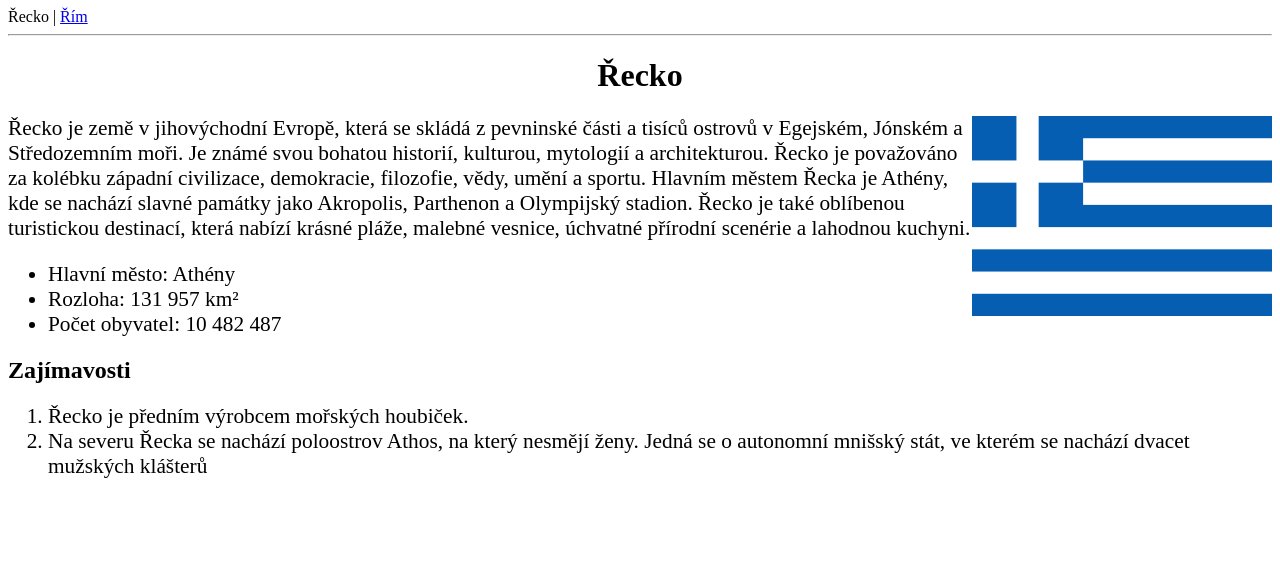
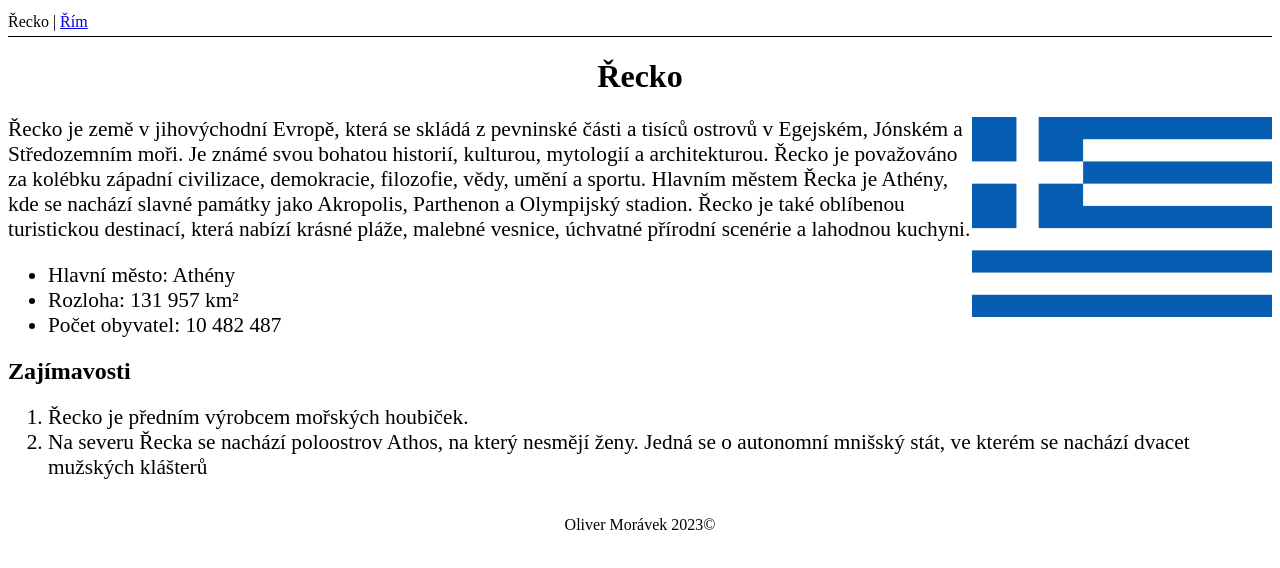
Before and after one commit to mooliver/seznamy, a plain HTML site: page index.html in a window 1280 px wide. Drawn offline with Linux system fonts and the light colour scheme.

Commit message:
added new styling

```diff
--- a/index.html
+++ b/index.html
@@ -9,21 +9,35 @@
     <title>Řecko</title>
 </head>
 <body>
+    <nav>
         Řecko |
         <a href="rim.html">Řím</a>
-    <hr>
+    </nav>
+    <header>
         <h1>Řecko</h1>
+    </header>
+    <article>
         <p><img src="img/recko-vlajka.png"> Řecko je země v jihovýchodní Evropě, která se skládá z pevninské části a tisíců ostrovů v Egejském, Jónském a Středozemním moři. Je známé svou bohatou historií, kulturou, mytologií a architekturou. Řecko je považováno za kolébku západní civilizace, demokracie, filozofie, vědy, umění a sportu. Hlavním městem Řecka je Athény, kde se nachází slavné památky jako Akropolis, Parthenon a Olympijský stadion.
             Řecko je také oblíbenou turistickou destinací, která nabízí krásné pláže, malebné vesnice, úchvatné přírodní scenérie a lahodnou kuchyni. </p>
+            <section>
                 <ul>
                     <li>Hlavní město: Athény</li>
                     <li>Rozloha: 131 957 km²</li>
                     <li>Počet obyvatel: 10 482 487</li>
                 </ul>
+            </section>
+            <section>
+                <header>
                     <h2>Zajímavosti</h2>
+                </header>
                 <ol>
                     <li>Řecko je předním výrobcem mořských houbiček.</li>
                     <li>Na severu Řecka se nachází poloostrov Athos, na který nesmějí ženy. Jedná se o autonomní mnišský stát, ve kterém se nachází dvacet mužských klášterů</li>
                 </ol>
+            </section>
+    </article>
+    <footer>
+        Oliver Morávek 2023&copy;
+    </footer>
 </body>
 </html>
--- a/style.css
+++ b/style.css
@@ -14,3 +14,13 @@ p {
 li {
     font-size: 16pt;
 }
+
+nav {
+    border-bottom: 1px black solid;
+    padding: 5px 0
+}
+
+footer {
+    text-align: center;
+    padding-top: 20px;
+}
```
Also changed, not shown: rim.html (+15 -1 lines). Lines whose indentation alone changed are shown as unchanged.
